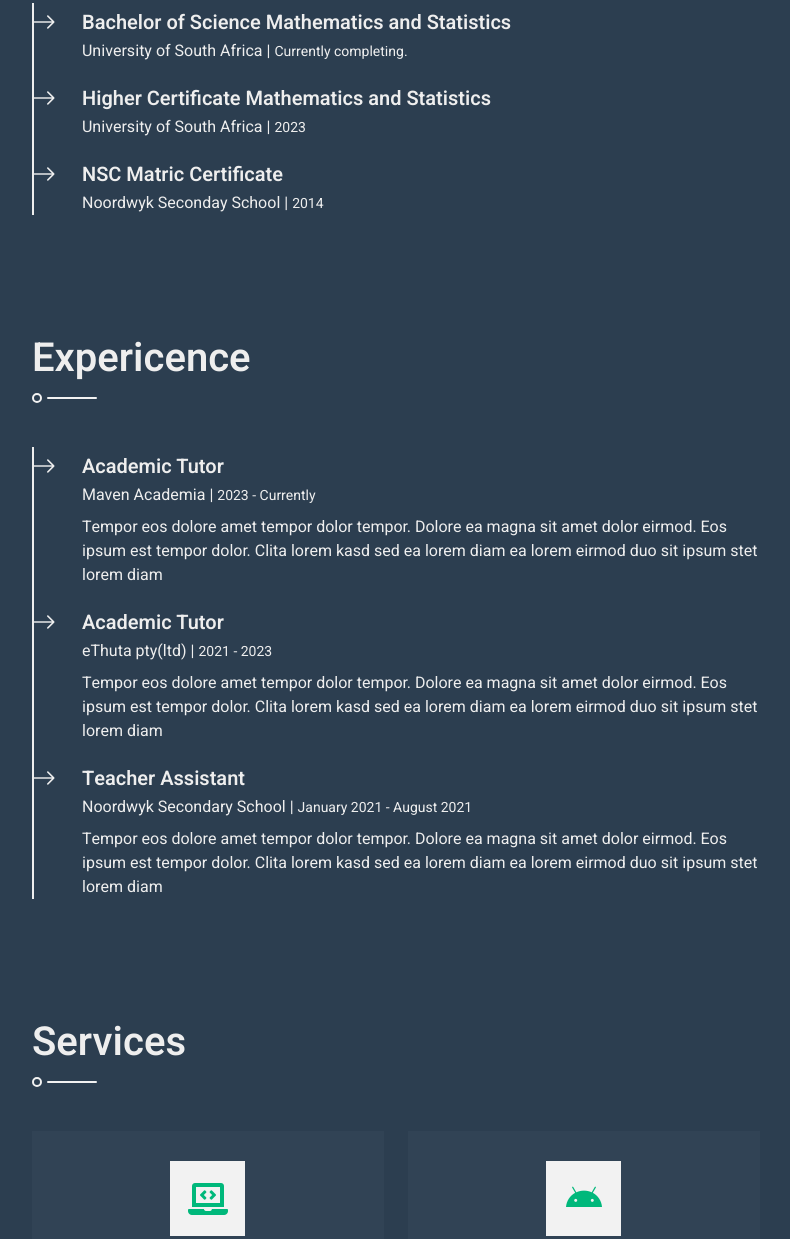
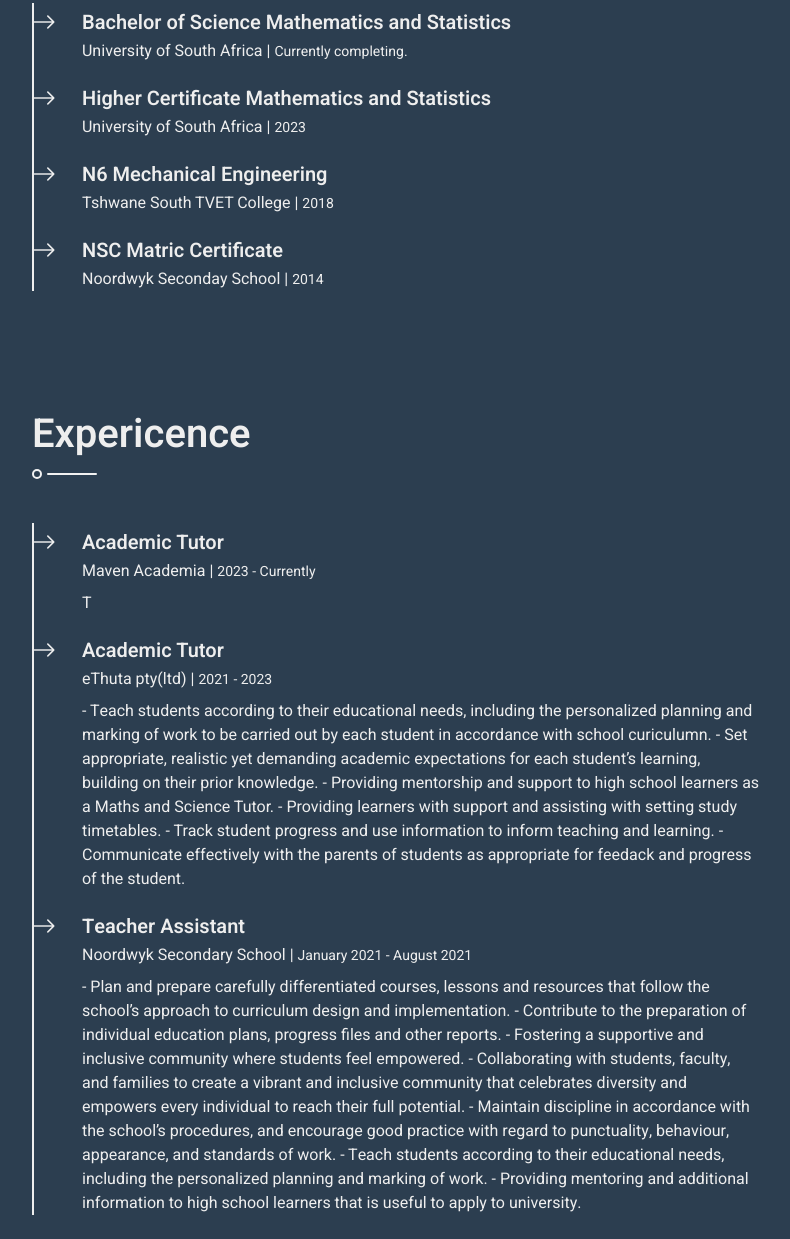
Before and after one commit to NtsakoKwinika/kwinikantsako, a plain HTML site: page index.html in a window 1280 px wide. Shown: the part 1182-2421 px from the top of the page, without its empty margins (438-1228 px from the left). Drawn offline with nearby package versions, Linux system fonts and the light colour scheme.

Commit message:
Update index.html

```diff
--- a/index.html
+++ b/index.html
@@ -2,7 +2,7 @@
 <html lang="en">
     <head>
         <met#aeb3b8et="utf-8">
-        <title>DarkCV - Bootstrap CV Resume Template</title>
+        <title>Facilitator | Ntsako Kwinika</title>
         <meta content="width=device-width, initial-scale=1.0" name="viewport">
         <meta content="Free Website Template" name="keywords">
         <meta content="Free Website Template" name="description">
@@ -51,10 +51,8 @@
                             <div class="typed-text d-none">Facilitator</div>
                         </div>
                         <div class="d-flex justify-content-center mt-auto mb-3">
-                            <a class="btn btn-secondary btn-square mx-1" href="#"><i class="fab fa-twitter"></i></a>
-                            <a class="btn btn-secondary btn-square mx-1" href="#"><i class="fab fa-facebook-f"></i></a>
-                            <a class="btn btn-secondary btn-square mx-1" href="#"><i class="fab fa-linkedin-in"></i></a>
-                            <a class="btn btn-secondary btn-square mx-1" href="#"><i class="fab fa-instagram"></i></a>
+                            <a class="btn btn-secondary btn-square mx-1" href="https://www.linkedin.com/company/maven-academia/"><i class="fab fa-linkedin-in"></i></a>
+                            <a class="btn btn-secondary btn-square mx-1" href="https://www.instagram.com/mavenacademia?igsh=MTkycTlrcHlhanlyYg=="><i class="fab fa-instagram"></i></a>
                         </div>
                     </div>
                 </div>
@@ -160,6 +158,11 @@
                                 <h5 class="mb-1">Higher Certificate Mathematics and Statistics</h5>
                                 <p class="mb-2">University of South Africa | <small>2023</small></p>
                             </div>
+							<div class="position-relative mb-4">
+                                <span class="bi bi-arrow-right fs-4 text-light position-absolute" style="top: -5px; left: -50px;"></span>
+                                <h5 class="mb-1">N6 Mechanical Engineering</h5>
+                                <p class="mb-2">Tshwane South TVET College | <small>2018</small></p>
+                            </div>
                             <div class="position-relative mb-4">
                                 <span class="bi bi-arrow-right fs-4 text-light position-absolute" style="top: -5px; left: -50px;"></span>
                                 <h5 class="mb-1">NSC Matric Certificate</h5>
@@ -177,19 +180,30 @@
                                 <span class="bi bi-arrow-right fs-4 text-light position-absolute" style="top: -5px; left: -50px;"></span>
                                 <h5 class="mb-1">Academic Tutor</h5>
                                 <p class="mb-2">Maven Academia | <small>2023 - Currently</small></p>
-                                <p>Tempor eos dolore amet tempor dolor tempor. Dolore ea magna sit amet dolor eirmod. Eos ipsum est tempor dolor. Clita lorem kasd sed ea lorem diam ea lorem eirmod duo sit ipsum stet lorem diam</p>
+                                <p>T</p>
                             </div>
                             <div class="position-relative mb-4">
                                 <span class="bi bi-arrow-right fs-4 text-light position-absolute" style="top: -5px; left: -50px;"></span>
                                 <h5 class="mb-1">Academic Tutor</h5>
                                 <p class="mb-2">eThuta pty(ltd) | <small>2021 - 2023</small></p>
-                                <p>Tempor eos dolore amet tempor dolor tempor. Dolore ea magna sit amet dolor eirmod. Eos ipsum est tempor dolor. Clita lorem kasd sed ea lorem diam ea lorem eirmod duo sit ipsum stet lorem diam</p>
+								<p> - Teach students according to their educational needs, including the personalized planning and marking of work to be carried out by each student in accordance with school curiculumn.
+									- Set appropriate, realistic yet demanding academic expectations for each student’s learning, building on their prior knowledge.
+									- Providing mentorship and support to high school learners as a Maths and Science Tutor.
+									- Providing learners with support and assisting with setting study timetables.
+									- Track student progress and use information to inform teaching and learning.
+									- Communicate effectively with the parents of students as appropriate for feedack and progress of the student.</p>
                             </div>
                             <div class="position-relative mb-4">
                                 <span class="bi bi-arrow-right fs-4 text-light position-absolute" style="top: -5px; left: -50px;"></span>
                                 <h5 class="mb-1">Teacher Assistant</h5>
                                 <p class="mb-2">Noordwyk Secondary School | <small> January 2021 - August 2021</small></p>
-                                <p>Tempor eos dolore amet tempor dolor tempor. Dolore ea magna sit amet dolor eirmod. Eos ipsum est tempor dolor. Clita lorem kasd sed ea lorem diam ea lorem eirmod duo sit ipsum stet lorem diam</p>
+                                <p>- Plan and prepare carefully differentiated courses, lessons and resources that follow the school’s approach to curriculum design and implementation.
+									- Contribute to the preparation of individual education plans, progress files and other reports.
+									- Fostering a supportive and inclusive community where students feel empowered.
+									- Collaborating with students, faculty, and families to create a vibrant and inclusive community that celebrates diversity and empowers every individual to reach their full potential.
+									- Maintain discipline in accordance with the school’s procedures, and encourage good practice with regard to punctuality, behaviour, appearance, and standards of work.
+									- Teach students according to their educational needs, including the personalized planning and marking of work.
+									- Providing mentoring and additional information to high school learners that is useful to apply to university.</p>
                             </div>
                         </div>
                     </section>
@@ -235,8 +249,8 @@
                     <section class="wow fadeIn" data-wow-delay="0.1s">
                         <div class="bg-secondary text-light text-center p-5">
                             <div class="d-flex justify-content-center mb-4">
-                                <a class="btn btn-dark btn-square mx-1" href="#"><i class="fab fa-linkedin-in"></i></a>
-                                <a class="btn btn-dark btn-square mx-1" href="#"><i class="fab fa-instagram"></i></a>
+                                <a class="btn btn-dark btn-square mx-1" href="https://www.linkedin.com/company/maven-academia/"><i class="fab fa-linkedin-in"></i></a>
+                                <a class="btn btn-dark btn-square mx-1" href="https://www.instagram.com/mavenacademia?igsh=MTkycTlrcHlhanlyYg=="><i class="fab fa-instagram"></i></a>
                             </div>
 
 
```
